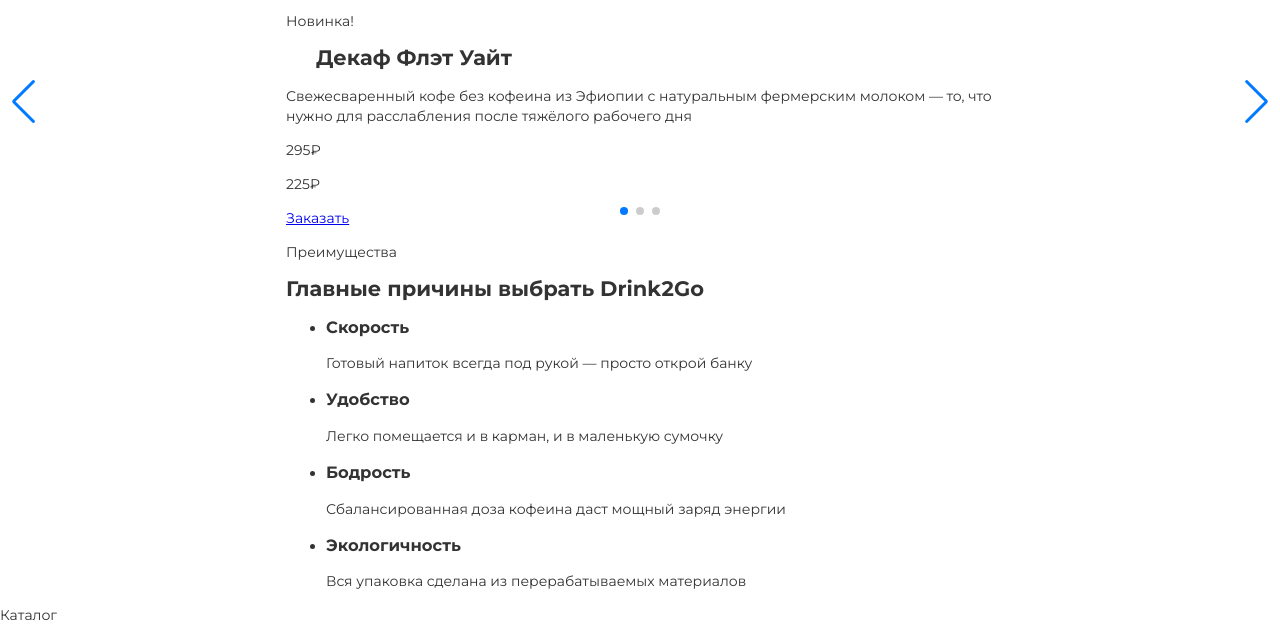
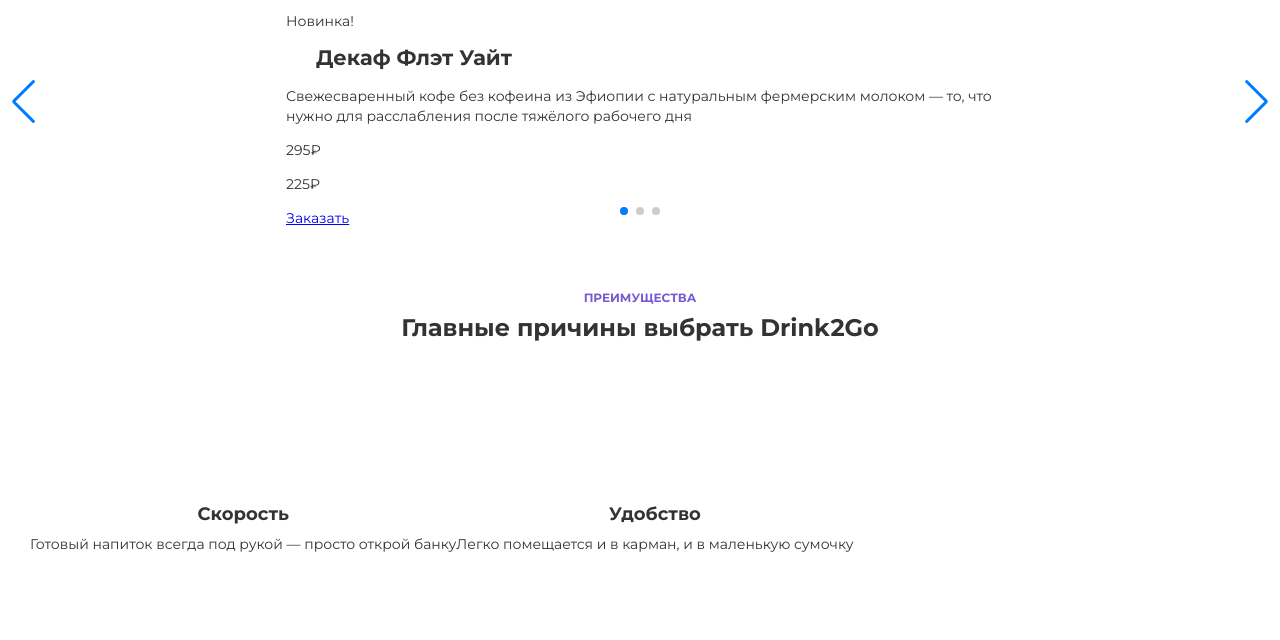
Before and after one commit to Olliecherry/Drink2Go, a website: page source/index.html in a window 1280 px wide. Shown: the part 112-752 px from the top of the page. Drawn offline with nearby package versions, Linux system fonts and the light colour scheme; files that its build step writes are made by us from their sources.

Commit message:
features

```diff
--- a/source/sass/blocks/features.scss
+++ b/source/sass/blocks/features.scss
@@ -0,0 +1,72 @@
+.features {
+  width: 100%;
+  display: flex;
+  flex-direction: column;
+  font-family: "Montserrat", "Arial", sans-serif;
+  font-size: 14px;
+  line-height: 20px;
+  font-weight: 400;
+  color: #333333;
+}
+
+.features__slogan {
+  display: flex;
+  flex-direction: column;
+  justify-content: center;
+  align-items: center;
+  text-align: center;
+}
+
+.features__name {
+  font-size: 12px;
+  line-height: 16px;
+  font-weight: 700;
+  text-decoration: none;
+  text-transform: uppercase;
+  color: #7859CF;
+  margin: 0;
+}
+
+.features__title {
+  font-size: 24px;
+  line-height: 36px;
+  font-weight: 700;
+  margin-top: 4px;
+  margin-bottom: 4px;
+}
+
+.features__list {
+  display: flex;
+  flex-wrap: wrap;
+  list-style-type: none;
+  margin: 50px 0 60px 0;
+  padding: 0;
+}
+
+.features__item {
+  text-decoration: none;
+  margin-top: 32px;
+  display: flex;
+  flex-direction: column;
+  justify-content: center;
+  text-align: center;
+}
+
+.features__slogan {
+  font-size: 18px;
+  line-height: 32px;
+  font-weight: 700;
+  margin-top: 62px;
+  margin-bottom: 4px;
+}
+
+.features__description {
+  font-size: 14px;
+  line-height: 20px;
+  font-weight: 400;
+  margin: 0;
+}
+
+.features__item--speed {
+
+}
--- a/source/sass/blocks/site-list.scss
+++ b/source/sass/blocks/site-list.scss
@@ -35,6 +35,7 @@
 @media (max-width: $mobile-width-only) {
   .site-list {
     width: 100%;
+    display: flex;
     flex-direction: column;
     justify-items: center;
     padding: 0;
```
